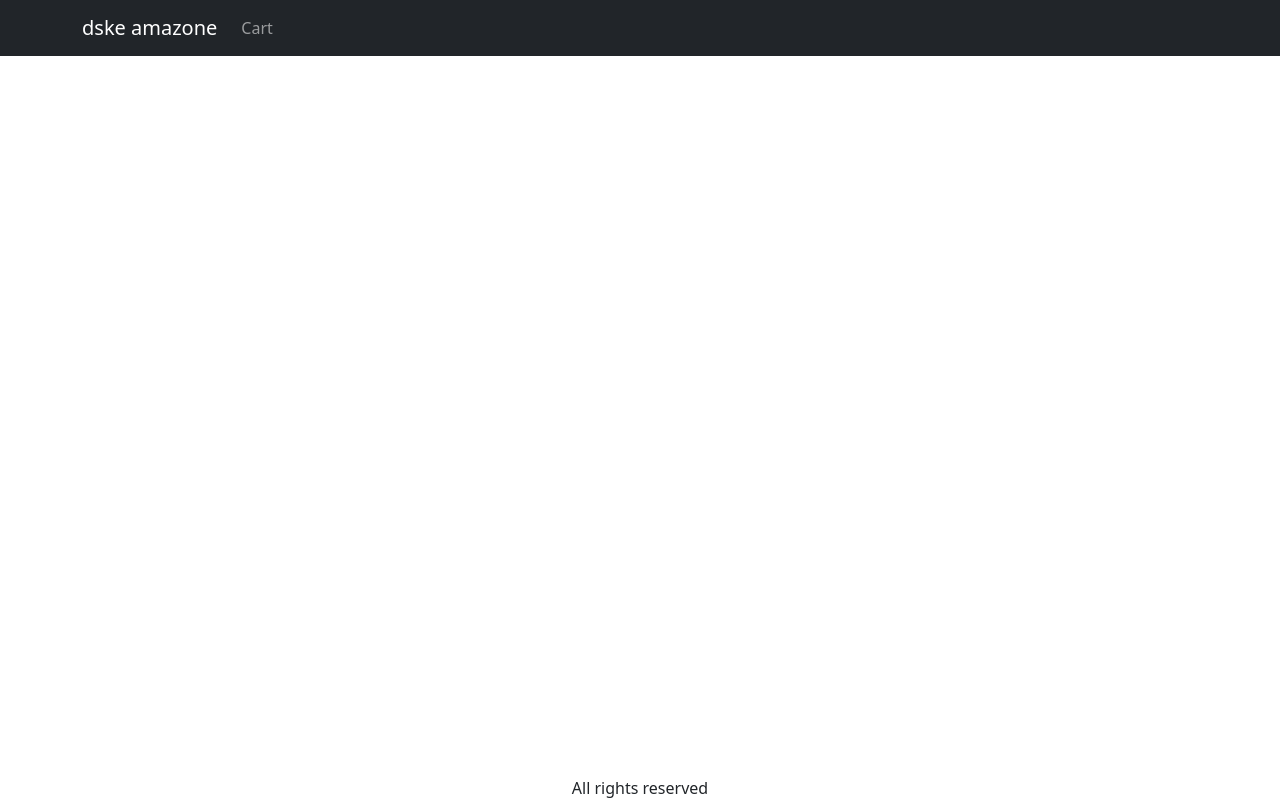
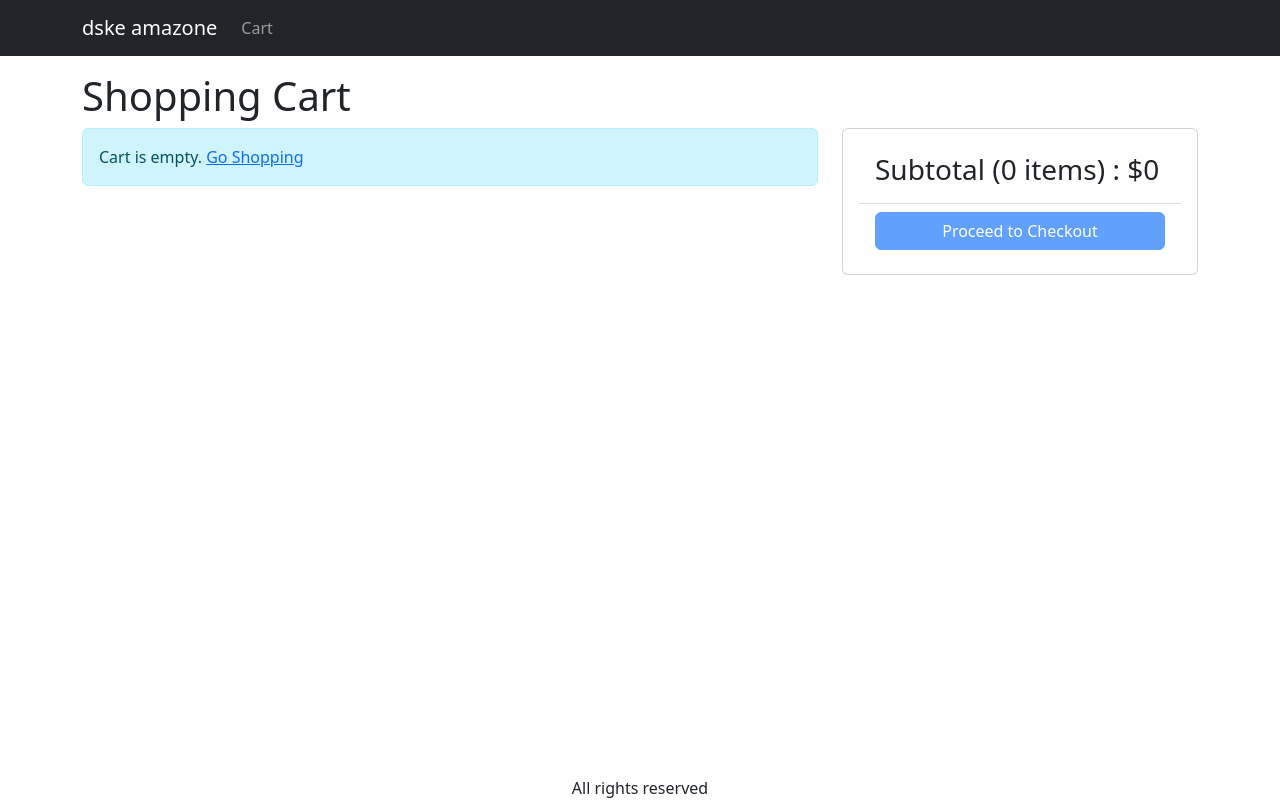
Before and after one commit to theopen4/reactEcomerces, a React (Create React App) app in the folder amazona/frontend/: page /cart in a window 1280 px wide. Built offline with nearby package versions, Linux system fonts and the light colour scheme.

Commit message:
16. Create Cart Screen

```diff
--- a/amazona/frontend/src/App.js
+++ b/amazona/frontend/src/App.js
@@ -9,6 +9,7 @@
 import { useContext } from 'react';
 import { Store } from './Store';
 import { BrowserRouter, Link, Route, Routes } from 'react-router-dom';
+import CartScreen from './screens/CartSreen';
 
 function App() {
   const { state } = useContext(Store);
@@ -39,6 +40,7 @@
           <Container className="mt-3">
             <Routes>
               <Route path="/product/:slug" element={<ProductScreen />} />
+              <Route path="/cart" element={<CartScreen />} />
               <Route path="/" element={<HomeScreen />} />
             </Routes>
           </Container>
--- a/amazona/frontend/src/index.css
+++ b/amazona/frontend/src/index.css
@@ -43,3 +43,6 @@
 .img-large {
   max-width: 100%;
 }
+.img-thumbnail {
+  height: 80px;
+}
--- /dev/null
+++ b/amazona/frontend/src/screens/CartSreen.js
@@ -0,0 +1,97 @@
+import React from 'react';
+import { useContext } from 'react';
+import { Store } from '../Store';
+import { Helmet } from 'react-helmet-async';
+import Row from 'react-bootstrap/Row';
+import Col from 'react-bootstrap/Col';
+import MessageBox from '../components/MessageBox';
+import ListGroup from 'react-bootstrap/ListGroup';
+import Button from 'react-bootstrap/Button';
+import Card from 'react-bootstrap/Card';
+import { Link } from 'react-router-dom';
+
+export default function CartScreen() {
+  const { state, dispatch: ctxDispatch } = useContext(Store);
+  const {
+    cart: { cartItems },
+  } = state;
+
+  return (
+    <div>
+      <Helmet>
+        <title>Shopping Cart</title>
+      </Helmet>
+      <h1>Shopping Cart</h1>
+      <Row>
+        <Col md={8}>
+          {cartItems.length === 0 ? (
+            <MessageBox>
+              Cart is empty. <Link to="/">Go Shopping</Link>
+            </MessageBox>
+          ) : (
+            <ListGroup>
+              {cartItems.map((item) => (
+                <ListGroup.Item key={item._id}>
+                  <Row className="align-items-center">
+                    <Col md={4}>
+                      <img
+                        src={item.image}
+                        alt={item.name}
+                        className="img-fluid rounded img-thumbnail"
+                      ></img>{' '}
+                      <Link to={`/product/${item.slug}`}>{item.name}</Link>
+                    </Col>
+                    <Col md={3}>
+                      <Button variant="light" disabled={item.quantity === 1}>
+                        <i className="fas fa-minus-circle"></i>
+                      </Button>{' '}
+                      <span>{item.quantity}</span>{' '}
+                      <Button
+                        variant="light"
+                        disabled={item.quantity === item.countInStock}
+                      >
+                        <i className="fas fa-plus-circle"></i>
+                      </Button>
+                    </Col>
+                    <Col md={3}>${item.price}</Col>
+                    <Col md={2}>
+                      <Button variant="light">
+                        <i className="fas fa-trash"></i>
+                      </Button>
+                    </Col>
+                  </Row>
+                </ListGroup.Item>
+              ))}
+            </ListGroup>
+          )}
+        </Col>
+        <Col md={4}>
+          <Card>
+            <Card.Body>
+              <ListGroup variant="flush">
+                <ListGroup.Item>
+                  <h3>
+                    Subtotal ({cartItems.reduce((a, c) => a + c.quantity, 0)}{' '}
+                    items) : $
+                    {cartItems.reduce((a, c) => a + c.price * c.quantity, 0)}
+                  </h3>
+                </ListGroup.Item>
+                <ListGroup.Item>
+                  <div className="d-grid">
+                    <Button
+                      type="button"
+                      variant="primary"
+                      disabled={cartItems.length === 0}
+                    >
+                      Proceed to Checkout
+                    </Button>
+                  </div>
+                </ListGroup.Item>
+              </ListGroup>
+            </Card.Body>
+          </Card>
+        </Col>
+      </Row>
+    </div>
+  );
+}
--- a/amazona/frontend/src/screens/ProductScreen.js
+++ b/amazona/frontend/src/screens/ProductScreen.js
@@ -2,7 +2,7 @@
 //import { useEffect, useReducer } from 'react';
 import React from 'react';
 import { useContext, useEffect, useReducer } from 'react';
-import { useParams } from 'react-router-dom';
+import { useParams, useNavigate } from 'react-router-dom';
 import Row from 'react-bootstrap/Row';
 import Col from 'react-bootstrap/Col';
 import Card from 'react-bootstrap/Card';
@@ -29,6 +29,7 @@
   }
 };
 function ProductScreen() {
+  const navigate = useNavigate();
   const params = useParams();
   const { slug } = params;
   const [{ loading, error, product }, dispatch] = useReducer(reducer, {
@@ -63,6 +64,7 @@
       type: 'CART_ADD_ITEM',
       payload: { ...product, quantity },
     });
+    navigate('/cart');
   };
   return loading ? (
     <LoadingBox />
```
Also changed, not shown: 1 other file (tests, documents, lock files or other folders).
